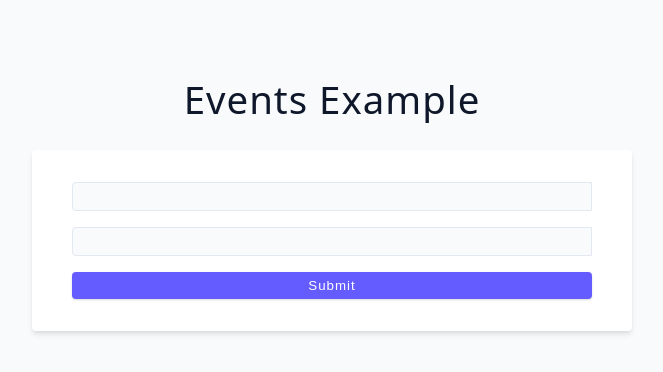
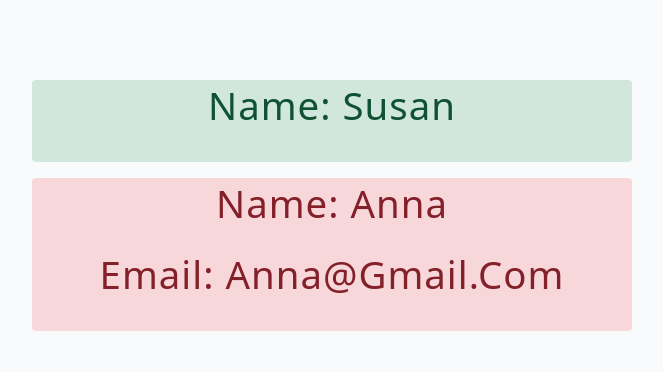
Before and after one commit to stormymayday/typescript-react-essentials, a React (Vite) app: page / in a window 1280 px wide. Shown: the top 372 px of the page, without its empty margins (308-971 px from the left). Built offline with nearby package versions, Linux system fonts and the light colour scheme.

Commit message:
Challenge - Profile Card

```diff
--- a/src/App.tsx
+++ b/src/App.tsx
@@ -1,9 +1,10 @@
-import Component from "./starter/04-events";
+import Component from "./starter/05-challenge";
 
 function App() {
     return (
         <main>
-            <Component />
+            <Component type="basic" name="susan" />
+            <Component type="advanced" name="anna" email="anna@gmail.com" />
         </main>
     );
 }
--- a/src/starter/05-challenge/index.tsx
+++ b/src/starter/05-challenge/index.tsx
@@ -1,9 +1,36 @@
-function Component() {
-  return (
-    <div>
-      <h2>React & Typescript</h2>
-      <h2>Challenge</h2>
-    </div>
-  );
+type BasicComponentProps = {
+    type: "basic";
+    name: string;
+};
+
+type AdvancedComponentProps = {
+    type: "advanced";
+    name: string;
+    email: string;
+};
+
+type ProfileCardProps = BasicComponentProps | AdvancedComponentProps;
+
+function Component(props: ProfileCardProps) {
+    const { type, name } = props;
+
+    if (type === "basic") {
+        return (
+            <article className="alert alert-success">
+                <h2>Name: {name}</h2>
+            </article>
+        );
+    }
+
+    const { email } = props;
+
+    if (type === "advanced") {
+        return (
+            <article className="alert alert-danger">
+                <h2>Name: {name}</h2>
+                <h2>Email: {email}</h2>
+            </article>
+        );
+    }
 }
 export default Component;
```
